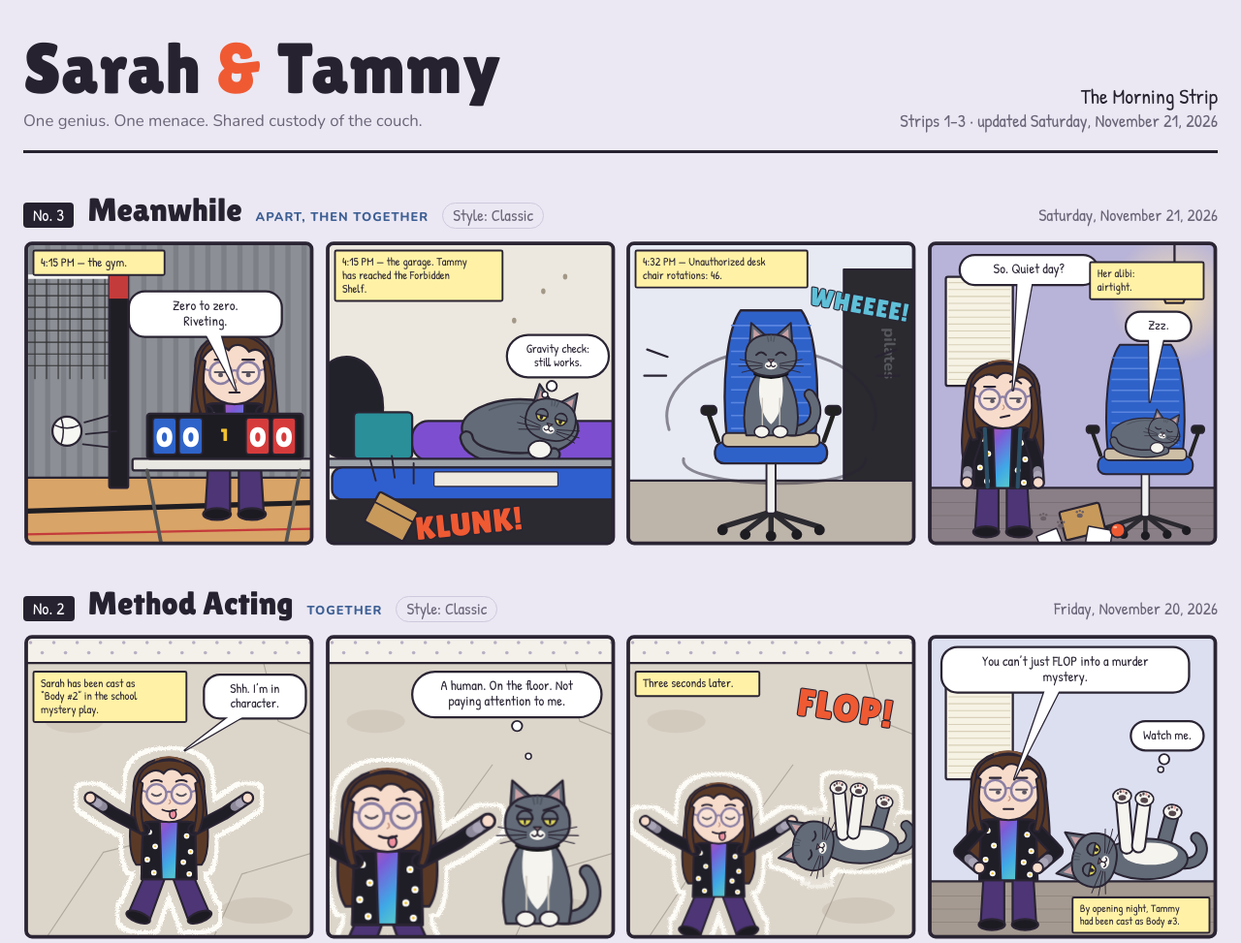
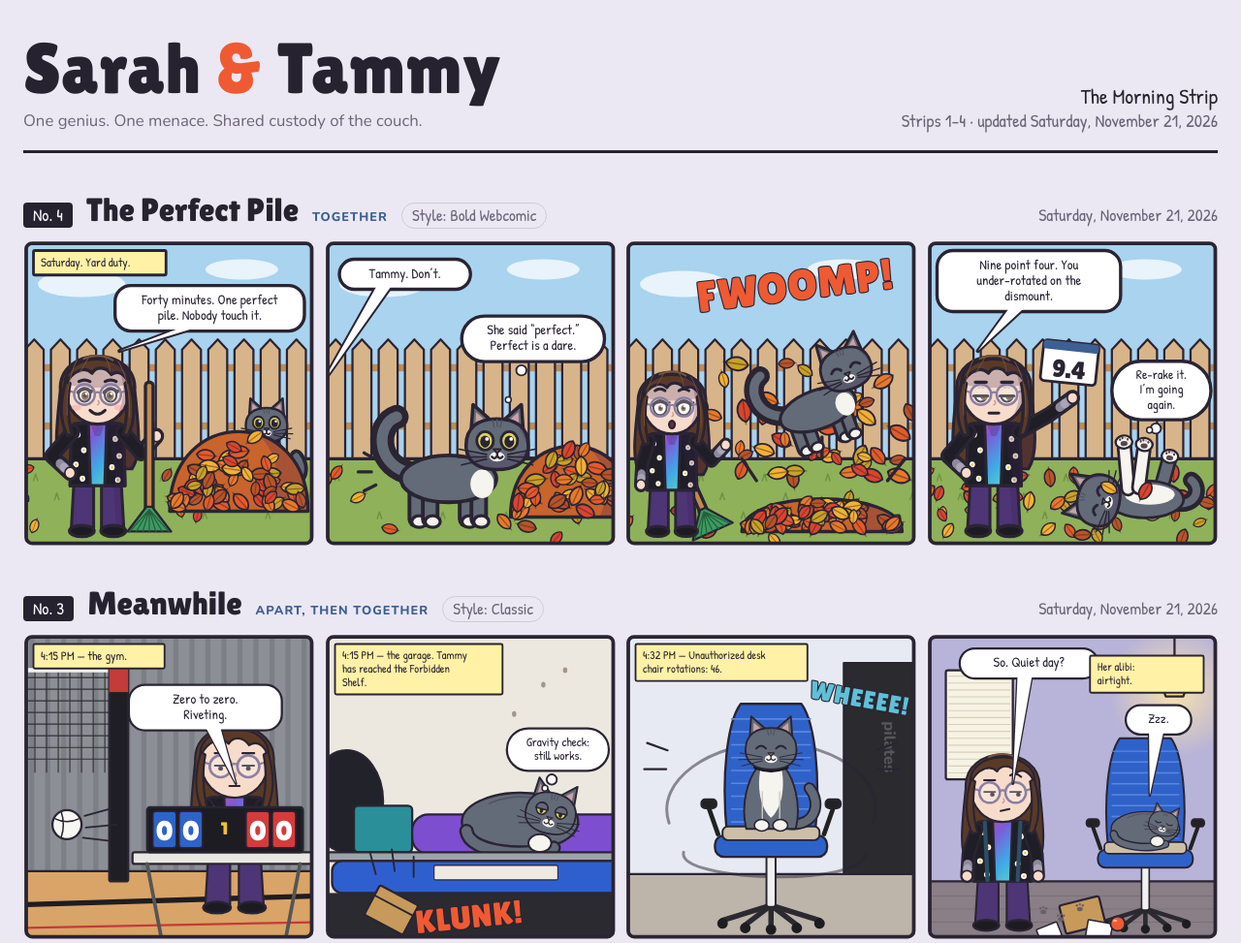
Before and after one commit to Solution4uEnterprises/VRStuff, a plain HTML site: page comics/sarah-and-tammy/index.html in a window 1280 px wide. Shown: the top 973 px of the page at 97% size. Drawn offline with nearby package versions, Linux system fonts and the light colour scheme.

Commit message:
Add Sarah & Tammy strip No. 4: The Perfect Pile (from the scheduled run)
Co-Authored-By: Claude Opus 5.5 <noreply@anthropic.com>
Claude-Session: https://claude.ai/code/session_01QDSc3SRgu1ciBTugrFsfEH

```diff
--- a/comics/sarah-and-tammy/index.html
+++ b/comics/sarah-and-tammy/index.html
@@ -487,8 +487,43 @@ const SCENES = {
     return s;
   },
   office: () => R(0, 0, 400, 420, '#e7eaf3', 0, 0) + R(0, 330, 400, 90, '#bdb4aa', 0, 0) + L('M0 330 L400 330', 3)
-    + R(300, 40, 120, 290, '#2a2a2f', 0, 3) + `<text x="355" y="120" transform="rotate(90 355 120)" font-family="Nunito, sans-serif" font-weight="800" font-size="22" fill="#55555c">pilates</text>`
+    + R(300, 40, 120, 290, '#2a2a2f', 0, 3) + `<text x="355" y="120" transform="rotate(90 355 120)" font-family="Nunito, sans-serif" font-weight="800" font-size="22" fill="#55555c">pilates</text>`,
+  /* Backyard in fall: sky, picket fence, a maple, grass with fallen leaves (n = how many on the ground). */
+  yard: (n = 10, seed = 3) => {
+    let s = R(0, 0, 400, 420, '#a9d3ee', 0, 0) + E(80, 60, 60, 18, '#e8f3fb', 0) + E(300, 40, 50, 14, '#e8f3fb', 0);
+    s += R(0, 170, 400, 10, '#b98d5f', 0, 0) + R(0, 250, 400, 10, '#b98d5f', 0, 0);
+    for (let i = 0; i < 12; i++) s += P(`M${i * 36 + 2} 320 L${i * 36 + 2} 150 L${i * 36 + 15} 136 L${i * 36 + 28} 150 L${i * 36 + 28} 320 Z`, '#d8b48a', 2);
+    s += R(0, 300, 400, 120, '#8fb15a', 0, 0) + L('M0 300 L400 300', 3);
+    for (let i = 0; i < 14; i++) s += L(`M${14 + i * 29} ${330 + (i % 3) * 26} l3 -9 l3 9`, 2, '#6f9440');
+    const r = rng(seed);
+    for (let i = 0; i < n; i++) s += leaf(r() * 400, 312 + r() * 100, 1 + r() * .5, r() * 360, LEAF_COLS[i % LEAF_COLS.length]);
+    return s;
+  }
 };
+const LEAF_COLS = ['#e8792b', '#d9452f', '#f2b134', '#b8542a', '#e35b2a', '#c9a227'];
+function leaf(x, y, sc = 1, rot = 0, col = '#e8792b') {
+  return G(`translate(${x.toFixed(1)} ${y.toFixed(1)}) rotate(${rot.toFixed(0)}) scale(${sc.toFixed(2)})`,
+    P('M0 -9 C7 -5 7 5 0 9 C-7 5 -7 -5 0 -9 Z', col, 1) + L('M0 -8 L0 11', 1.2, 'rgba(60,30,20,.45)'));
+}
+/** A raked leaf pile: dome centred on cx, sitting on y = by. */
+function leafPile(cx, by, w, h, seed = 5) {
+  let s = P(`M${cx - w / 2} ${by} C${cx - w / 2} ${by - h * 1.3} ${cx + w / 2} ${by - h * 1.3} ${cx + w / 2} ${by} Z`, '#c8642c');
+  s += shade(`M${cx + w * .12} ${by - h * .96} C${cx + w * .4} ${by - h * .8} ${cx + w / 2} ${by - h * .3} ${cx + w / 2} ${by} L${cx + w * .22} ${by} C${cx + w * .32} ${by - h * .4} ${cx + w * .28} ${by - h * .75} ${cx + w * .12} ${by - h * .96} Z`);
+  const r = rng(seed);
+  for (let i = 0; i < Math.round(w / 3.2); i++) { const u = r() * 2 - 1, v = r(); s += leaf(cx + u * w * .45, by - 6 - v * (h - 10) * (1 - u * u * .85), 1.1 + r() * .5, r() * 360, LEAF_COLS[i % LEAF_COLS.length]); }
+  return s;
+}
+/** Leaf rake standing upright: handle top at (x, top), tines touching the ground at y = by. */
+function rake(x, top, by) {
+  return limb([[x, top], [x, by - 30]], 6, '#c08a4e')
+    + P(`M${x - 4} ${by - 34} L${x + 4} ${by - 34} L${x + 30} ${by} L${x - 30} ${by} Z`, '#3d9a62', 2)
+    + L(Array.from({ length: 7 }, (_, i) => `M${x} ${by - 30} L${x - 27 + i * 9} ${by}`).join(' '), 1.6, '#24603b');
+}
+/** Judge's scorecard, centred on (x, y). */
+function scorecard(x, y, text, rot = 0) {
+  return G(`rotate(${rot} ${x} ${y})`, R(x - 38, y - 28, 76, 56, '#fff', 5, 2.5) + R(x - 38, y - 28, 76, 12, '#3d5f94', 4, 0)
+    + `<text x="${x}" y="${y + 21}" text-anchor="middle" font-family="Lilita One, sans-serif" font-size="34" fill="${C.ink}">${esc(text)}</text>`);
+}
 /* Art styles: each strip can carry style: '<key>'. A style re-treats the same drawings
    (filters, texture overlays, lettering) so different looks can be compared. */
 const STYLES = {
@@ -648,6 +683,43 @@ const STRIPS = [
           return s;
         })())
     ]
+  },
+  {
+    no: 4, date: '2026-11-21', title: 'The Perfect Pile', tag: 'Together', style: 'webcomic',
+    panels: [
+      () => panel('Saturday in the backyard. Sarah leans on a rake beside a tall, perfectly round pile of fall leaves, looking proud. Tammy peeks over the top of the pile with huge eyes. Caption: Saturday. Yard duty. Sarah: Forty minutes. One perfect pile. Nobody touch it.',
+        SCENES.yard(8, 3) + tammy({ x: 334, y: 340, s: .66, face: 'wide' }) + leafPile(296, 372, 190, 112, 5)
+        + sarah({ x: 102, y: 405, s: .9, arms: ['hip', 'shrug'], face: 'smile' }) + rake(173, 200, 400)
+        + caption(14, 14, 182, 'Saturday. Yard duty.')
+        + say(256, 62, 260, 'Forty minutes. One perfect pile. Nobody touch it.', [132, 152])),
+      () => panel('Tammy crouches low in the grass facing the leaf pile, pupils enormous, rear end wiggling. Sarah, from off-panel: Tammy. Don’t. Tammy thinks: She said “perfect.” Perfect is a dare.',
+        SCENES.yard(12, 9) + leafPile(340, 380, 170, 100, 11)
+        + tammy({ x: 170, y: 392, s: 1.15, pose: 'walk', face: 'wide' })
+        + motion([[68, 300, 54, 292], [64, 318, 46, 318], [70, 336, 54, 344]], 3)
+        + say(110, 26, 180, 'Tammy. Don’t.', [-6, 200])
+        + say(286, 104, 196, 'She said “perfect.” Perfect is a dare.', [240, 246], { thought: true })),
+      () => panel('The leaf pile explodes as Tammy launches through it, leaves bursting in every direction. Sarah stands at the edge of the panel, wide-eyed, rake falling. Sound effect: FWOOMP!',
+        (() => {
+          let s = SCENES.yard(10, 21) + leafPile(270, 400, 220, 46, 17);
+          const r = rng(41);
+          for (let i = 0; i < 46; i++) { const a = -Math.PI * (.05 + r() * .9), d = 40 + r() * 170; s += leaf(270 + Math.cos(a) * d, 340 + Math.sin(a) * d, 1.1 + r() * .7, r() * 360, LEAF_COLS[i % LEAF_COLS.length]); }
+          s += motion([[180, 330, 160, 300], [360, 330, 384, 300], [270, 300, 270, 270]], 3);
+          s += G('rotate(-20 262 226)', tammy({ x: 262, y: 286, s: .95, pose: 'walk', face: 'happy' }));
+          s += G('rotate(-24 120 400)', rake(120, 230, 400));
+          s += sarah({ x: 64, y: 405, s: .82, arms: ['down', 'shrug'], face: 'surprised' });
+          s += sfx(236, 82, 'FWOOMP!', { size: 58, rot: -7 });
+          return s;
+        })()),
+      () => panel('Leaves are scattered across the whole yard. Tammy lies on her back in them, paws in the air, looking delighted. Sarah, deadpan, holds up a judge’s scorecard reading 9.4. Sarah: Nine point four. You under-rotated on the dismount. Tammy thinks: Re-rake it. I’m going again.',
+        (() => {
+          let s = SCENES.yard(48, 33);
+          s += tammy({ x: 296, y: 382, s: .82, pose: 'back', face: 'happy' }) + leaf(300, 344, 1.5, 30, '#d9452f') + leaf(250, 340, 1.4, -60, '#f2b134');
+          s += sarah({ x: 92, y: 405, s: .9, arms: ['hip', 'star'], face: 'deadpan', look: 4 }) + scorecard(196, 168, '9.4', 6);
+          s += say(140, 14, 252, 'Nine point four. You under-rotated on the dismount.', [70, 152]);
+          s += say(322, 166, 136, 'Re-rake it. I’m going again.', [300, 262], { thought: true, fs: 18 });
+          return s;
+        })())
+    ]
   }
 ];
 
```
